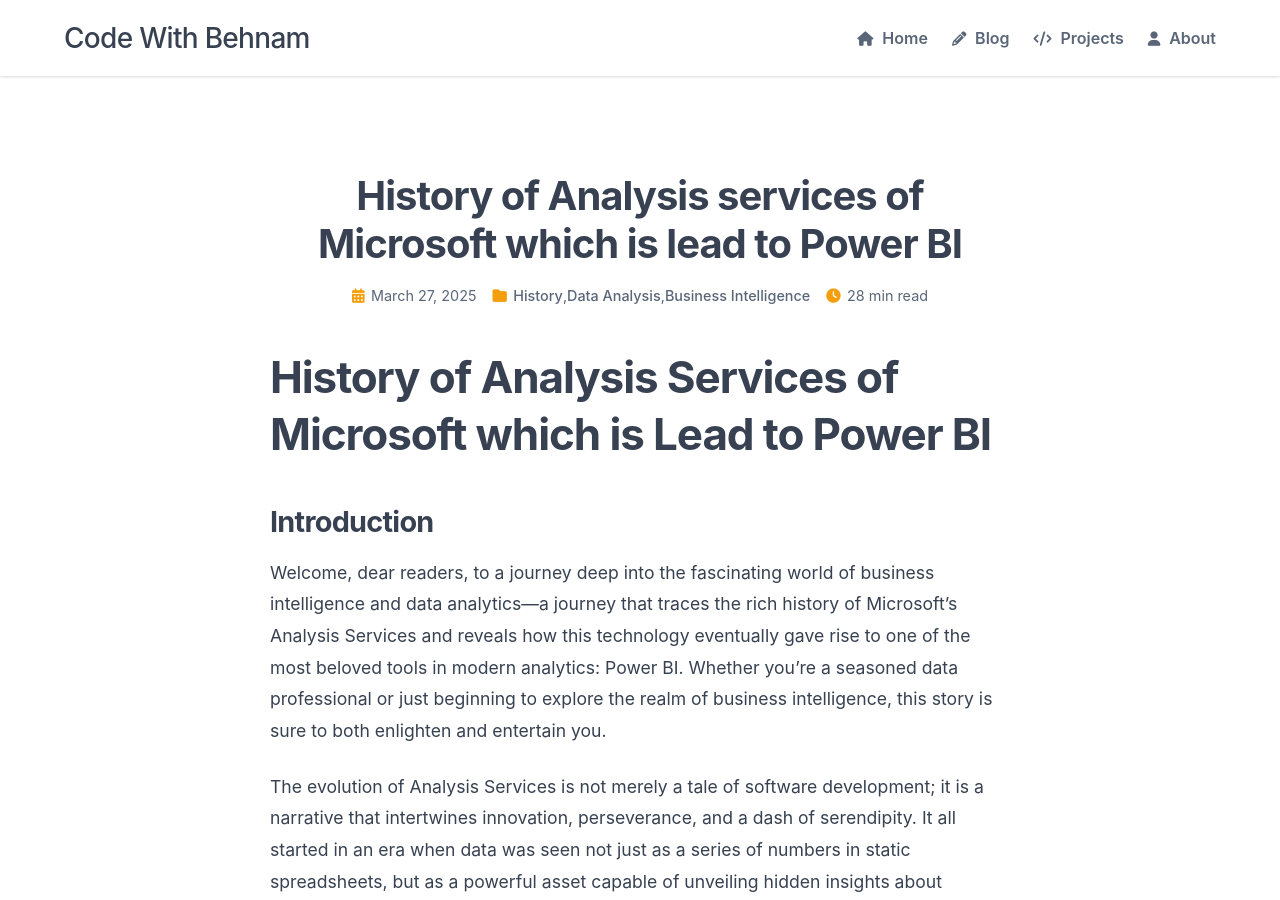
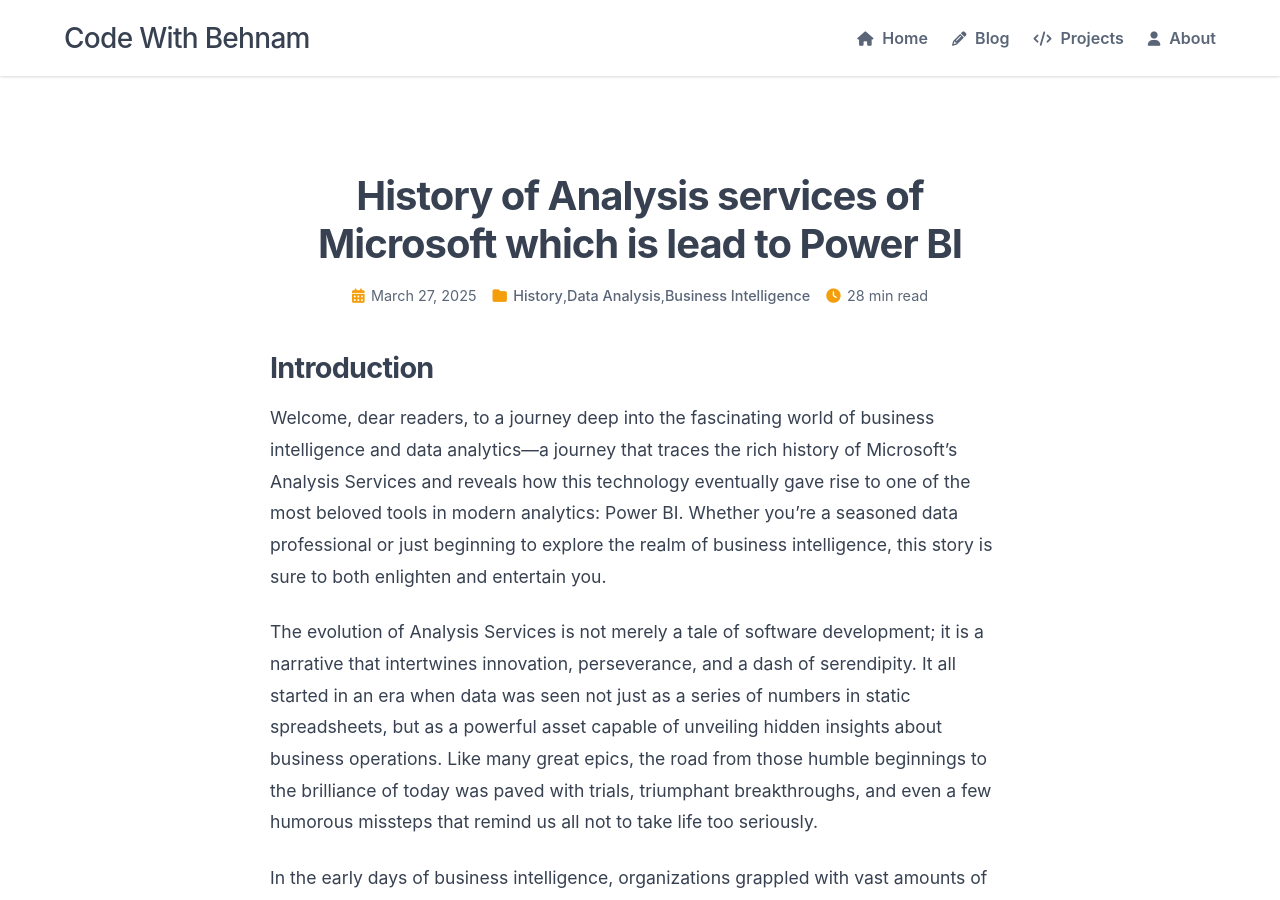
Before and after one commit to CodeWithBehnam/CodeWithBehnam.github.io, a Jekyll site: the page built from _posts/2025-03-27-history-of-analysis-services-of-microsoft-which-is-lead-to-power-bi.md, in a window 1280 px wide and 900 px high. Built offline with Jekyll 4.4.1, drawn with Linux system fonts in a browser that asks for light colours.

Commit message:
Remove the title from the "History of Analysis Services of Microsoft which is Lead to Power BI" post
- Eliminated the title to streamline the introduction and enhance the focus on the content of the post.
- This change aligns with ongoing efforts to improve clarity and engagement in educational materials related to business intelligence.

```diff
--- a/_posts/2025-03-27-history-of-analysis-services-of-microsoft-which-is-lead-to-power-bi.md
+++ b/_posts/2025-03-27-history-of-analysis-services-of-microsoft-which-is-lead-to-power-bi.md
@@ -5,8 +5,6 @@
 categories: [History, Data Analysis, Business Intelligence]
 tags: [Microsoft, Analysis Services, Power BI, BI History]
 ---
-
-# History of Analysis Services of Microsoft which is Lead to Power BI
 
 ## Introduction
 
```
